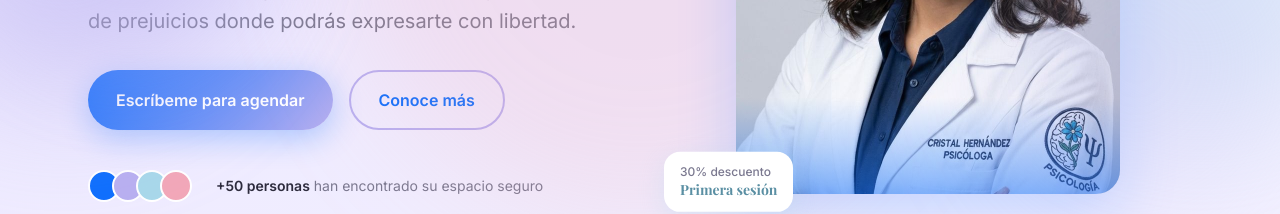
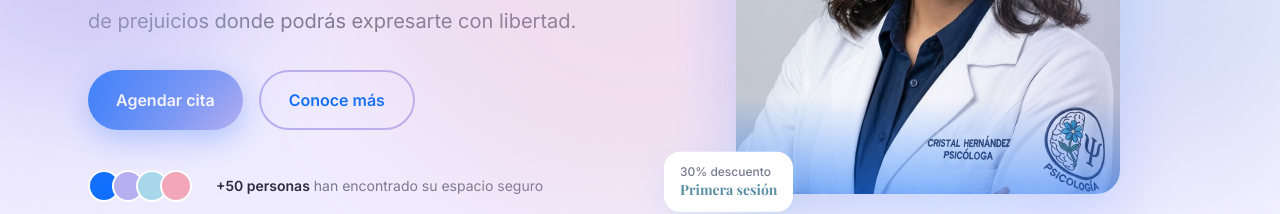
Before and after one commit to davidbello0203-crypto/Psicologia_Cristal, a Next.js app: page / in a window 1280 px wide. Shown: the part 478-692 px from the top of the page. Built offline with nearby package versions, Linux system fonts and the light colour scheme; no server answers; a web font is replaced by a local one.

Commit message:
Fix hero CTA button: redirect to /dashboard instead of WhatsApp

```diff
--- a/components/sections/HeroSection.tsx
+++ b/components/sections/HeroSection.tsx
@@ -106,9 +106,7 @@ export function HeroSection() {
             {/* CTAs */}
             <motion.div variants={fadeInUp} className="flex flex-col sm:flex-row gap-4">
               <a
-                href={whatsappUrl}
-                target="_blank"
-                rel="noopener noreferrer"
+                href="/dashboard"
                 className="inline-flex items-center justify-center gap-2 px-7 py-4 rounded-full font-body font-semibold text-white text-base transition-all duration-200 cursor-pointer focus-visible:outline-none focus-visible:ring-2 focus-visible:ring-offset-2 focus-visible:ring-primary"
                 style={{
                   background: 'linear-gradient(135deg, #0D6EFD 0%, #B8AFF0 100%)',
@@ -123,7 +121,7 @@ export function HeroSection() {
                   e.currentTarget.style.boxShadow = '0 8px 30px rgba(13,110,253,0.3)'
                 }}
               >
-                Escríbeme para agendar
+                Agendar cita
               </a>
               <a
                 href="#sobre-mi"
```
